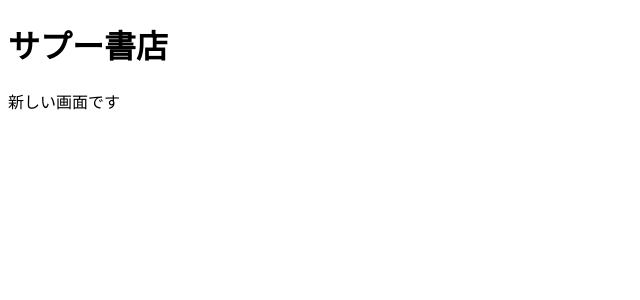
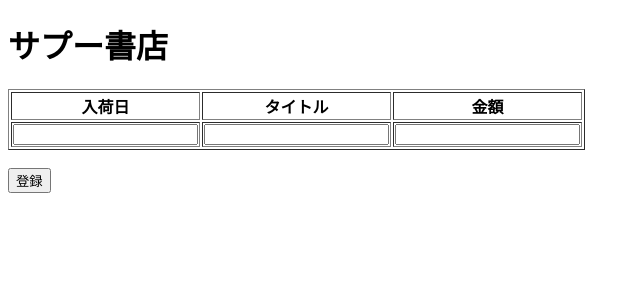
Before and after one commit to mizugame634978/flas_sample, a Flask app: page /form in a window 1280 px wide. Shown: the top 300 px of the page, without its empty margins (0-640 px from the left). Run offline with Flask 3, Linux system fonts and the light colour scheme.

Commit message:
チャプター：データ登録

```diff
--- a/flaskr/db.py
+++ b/flaskr/db.py
@@ -3,4 +3,4 @@ import sqlite3
 DATABASE = 'db.sqlite3'
 def create_books_table():
     con = sqlite3.connect(DATABASE)
-    con.execute("CREATE TABLE IF NOT EXISTS books (title,price,arrival_day)")
+    con.execute("CREATE TABLE IF NOT EXISTS books (title,price,arrival_day)")#テーブルが存在しないと作成
--- a/flaskr/main.py
+++ b/flaskr/main.py
@@ -1,5 +1,5 @@
-from flaskr import app
-from flask import render_template #faskrはフォルダ名
+from flaskr import app#faskrはフォルダ名
+from flask import render_template ,request,redirect,url_for
 import sqlite3
 DATABASE = 'db.sqlite3'
 
@@ -29,3 +29,22 @@ def form():
     return render_template(
         'form.html'
     )
+
+
+@app.route('/register',methods=["POST"])
+def register():
+    """form.htmlからデータを受け取って、DBに本を登録
+
+    """
+
+    title = request.form['title']
+    price = request.form['price']
+    arrival_day = request.form['arrival_day']
+
+    con = sqlite3.connect(DATABASE)
+    con.execute('INSERT INTO books VALUES(?,?,?)',
+                [title,price,arrival_day])
+    print("debug中")
+    con.commit()
+    con.close()
+    return redirect(url_for('index'))
--- a/flaskr/templates/form.html
+++ b/flaskr/templates/form.html
@@ -7,6 +7,22 @@
 </head>
 <body>
     <h1>サプー書店</h1>
-    <p>新しい画面です</p>
+    <form method="post" action="{{ url_for('register') }}">
+    <table border="1">
+        <tr>{#ヘッダー#}
+          <th>入荷日</th>
+          <th>タイトル</th>
+          <th>金額</th>
+        </tr>
+
+          <tr>
+            <td><input type="text" name="arrival_day"></td>
+            <td><input type="text" name="title"></td>
+            <td><input type="text" name="price"></td>
+          </tr>
+      </table>
+      <br>
+      <input type="submit" value="登録">
+    </form>
 </body>
 </html>
```
Also changed, not shown: db.sqlite3.
